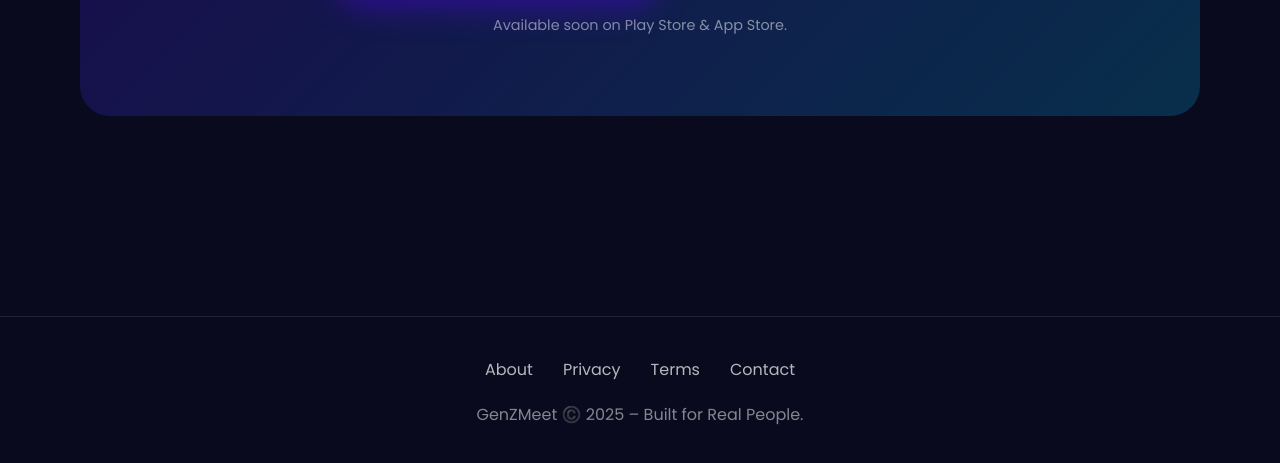
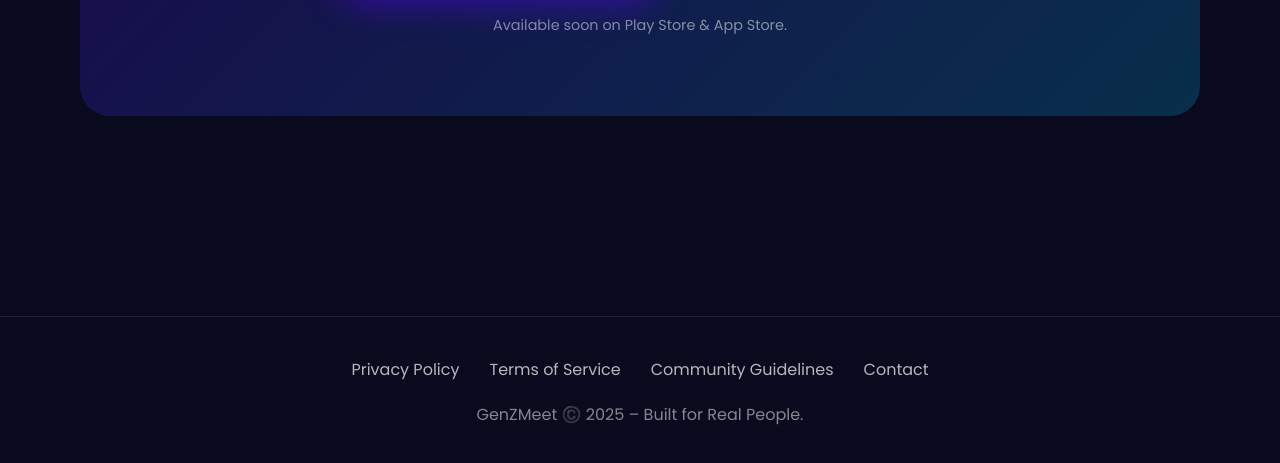
Before and after one commit to genzmeet22/genzmeet, a plain HTML site: page index.html in a window 1280 px wide. Shown: the part 5456-5919 px from the top of the page. Drawn offline with Linux system fonts and the light colour scheme.

Commit message:
Update index.html

```diff
--- a/index.html
+++ b/index.html
@@ -1050,11 +1050,12 @@
     <footer>
         <div class="container">
             <div class="footer-links">
-                <a href="#">About</a>
-                <a href="#">Privacy</a>
-                <a href="#">Terms</a>
-                <a href="#">Contact</a>
-            </div>
+    <a href="/privacy.html">Privacy Policy</a>
+    <a href="/terms.html">Terms of Service</a>
+    <a href="/community-guidelines.html">Community Guidelines</a>
+    <a href="mailto:support@genzmeet.com">Contact</a>
+</div>
+
             <p class="copyright">GenZMeet ©️ 2025 – Built for Real People.</p>
         </div>
     </footer>
```
